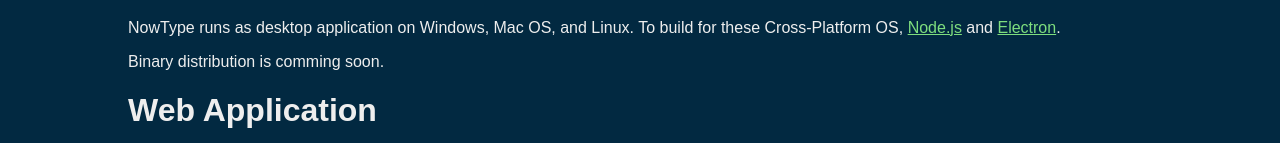
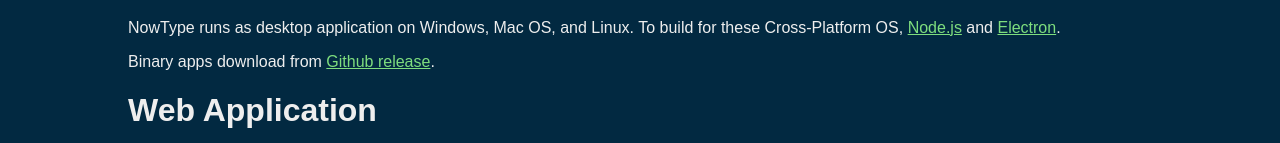
Before and after one commit to atsushi-m-ito/nowtype, an Electron app: page index.html in a window 1280 px wide. Shown: the part 535-678 px from the top of the page. Drawn offline with Linux system fonts and the light colour scheme.

Commit message:
update website link for release

```diff
--- a/index.html
+++ b/index.html
@@ -27,8 +27,7 @@
 NowType runs as desktop application on Windows, Mac OS, and Linux.
 To build for these Cross-Platform OS, <a href="https://nodejs.org/">Node.js</a> and <a href="https://www.electronjs.org/">Electron</a>.
 </p>
-<p>Binary distribution is comming soon.</p>
-
+<p>Binary apps download from <a href="https://github.com/atsushi-m-ito/nowtype/releases">Github release</a>.</p>
 
 <h1>Web Application</h1>
 <p>
```
